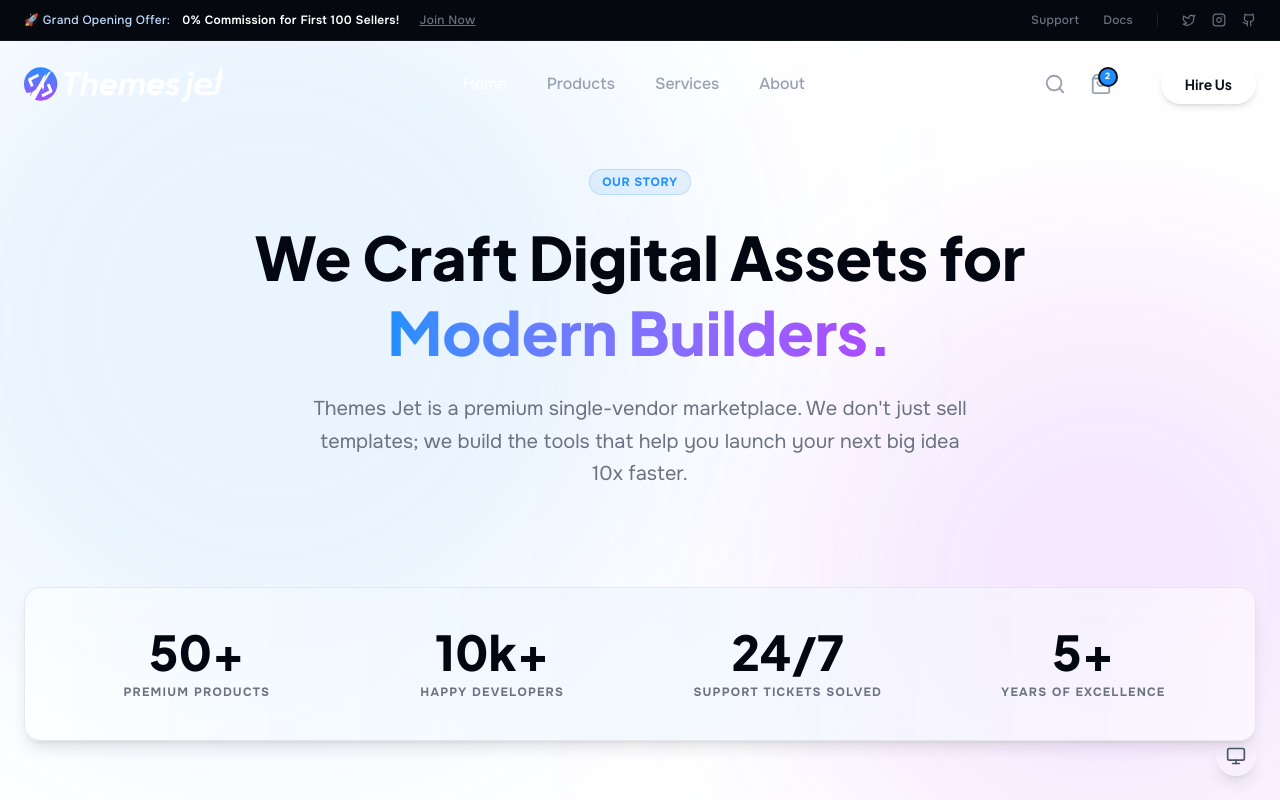
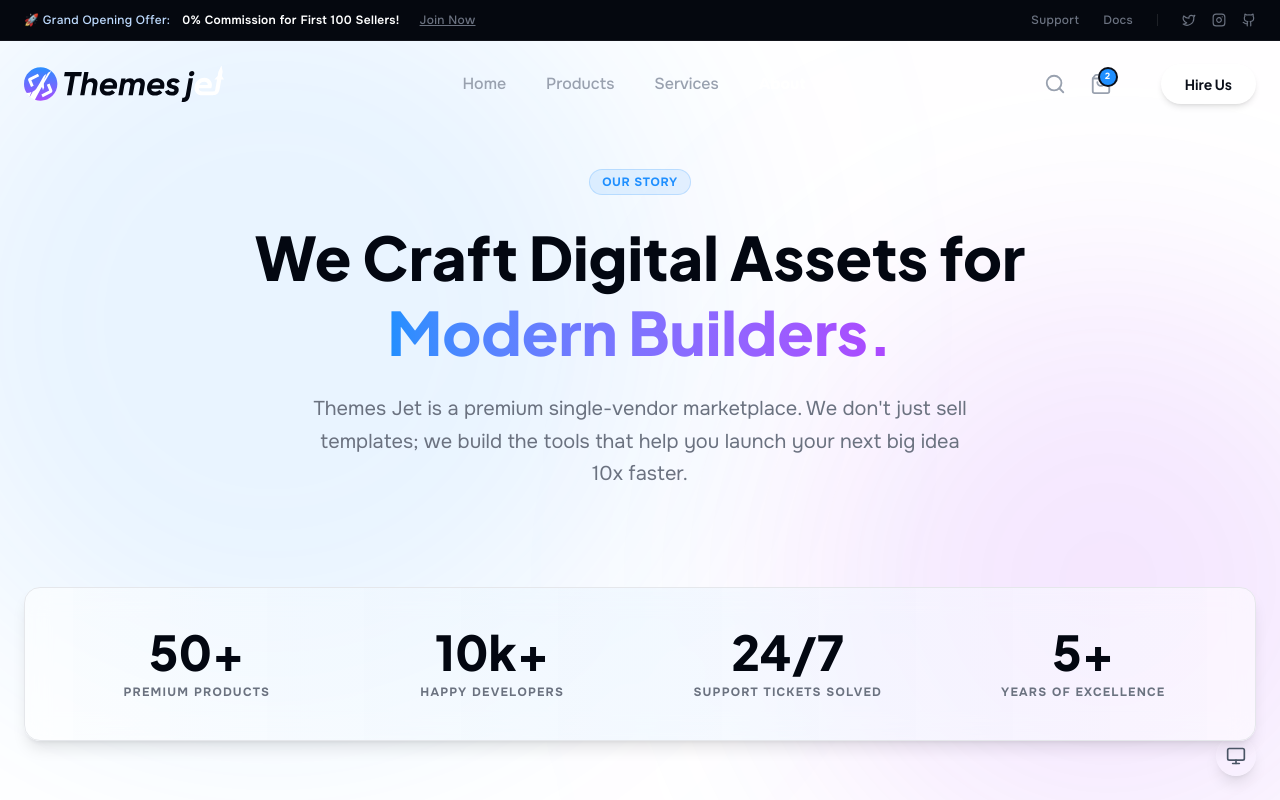
Before and after one commit to imtiaz-cnits/themesjet, a Next.js app: page /about in a window 1280 px wide. Shown: the top 800 px of the page. Built offline with nearby package versions, Linux system fonts and the light colour scheme.

Commit message:
Navbar active state fixed

```diff
--- a/components/layout/Navbar.tsx
+++ b/components/layout/Navbar.tsx
@@ -2,29 +2,28 @@
 
 import Link from "next/link";
 import { useState, useEffect } from "react";
-import { Search, ShoppingBag, Menu, X, ChevronRight } from "lucide-react"; // Added Menu, X, ChevronRight
+import { usePathname } from "next/navigation"; // Added usePathname
+import { Search, ShoppingBag, Menu, X, ChevronRight } from "lucide-react";
 import { useTheme } from "next-themes";
-import { motion, AnimatePresence } from "framer-motion"; // Added Framer Motion
+import { motion, AnimatePresence } from "framer-motion";
 
 export default function Navbar() {
     const [isScrolled, setIsScrolled] = useState(false);
     const { theme } = useTheme();
     const [mounted, setMounted] = useState(false);
+    const pathname = usePathname(); // Get current route
 
     // State for Mobile Menu
     const [isMobileMenuOpen, setIsMobileMenuOpen] = useState(false);
 
-    // Prevent hydration mismatch
     useEffect(() => setMounted(true), []);
 
-    // Handle Scroll
     useEffect(() => {
         const handleScroll = () => setIsScrolled(window.scrollY > 20);
         window.addEventListener("scroll", handleScroll);
         return () => window.removeEventListener("scroll", handleScroll);
     }, []);
 
-    // Lock Body Scroll when Mobile Menu is Open
     useEffect(() => {
         if (isMobileMenuOpen) {
             document.body.style.overflow = "hidden";
@@ -38,33 +37,19 @@
 
     // --- Dynamic Color Variables ---
     const logoTextFill = isLightTransparent ? "#0B0F19" : "white";
-
-    const navLinkClass = isLightTransparent
-        ? "text-gray-600 hover:text-[#0B0F19]"
-        : "text-gray-400 hover:text-white";
-
-    const homeLinkClass = isLightTransparent
-        ? "text-[#0B0F19] font-bold"
-        : "text-white font-medium";
-
-    const iconClass = isLightTransparent
-        ? "text-[#0B0F19] hover:text-primary"
-        : "text-gray-400 hover:text-white";
-
-    const buttonClass = isLightTransparent
-        ? "bg-[#0B0F19] text-white hover:bg-primary"
-        : "bg-white text-[#0B0F19] hover:bg-primary hover:text-white";
+    const iconClass = isLightTransparent ? "text-[#0B0F19] hover:text-primary" : "text-gray-400 hover:text-white";
+    const buttonClass = isLightTransparent ? "bg-[#0B0F19] text-white hover:bg-primary" : "bg-white text-[#0B0F19] hover:bg-primary hover:text-white";
 
     const navbarBgClass = isScrolled
         ? "bg-[#0B0F19]/80 backdrop-blur-xl border-white/10 py-4 top-0"
         : "bg-transparent border-transparent py-6 top-[0px] lg:top-[40px]";
 
-    // Mobile Menu Links Data
+    // Navigation Links Config
     const navLinks = [
         { name: "Home", href: "/" },
         { name: "Products", href: "/products" },
         { name: "Services", href: "/services" },
-        { name: "Community", href: "/about" },
+        { name: "About", href: "/about" },
     ];
 
     if (!mounted) return null;
@@ -82,15 +67,14 @@
                             <path fillRule="evenodd" clipRule="evenodd" d="M424.936 365.21C430.483 378.713 424.822 394.248 411.923 400.917L281.174 468.521L261.211 429.272L378.902 368.42L343.497 282.236L383.915 265.356L424.936 365.21Z" fill="white"/>
                             <path fillRule="evenodd" clipRule="evenodd" d="M64.3169 217.296C58.7696 204.068 64.4312 188.85 77.3301 182.317L208.079 116.093L228.042 154.541L110.351 214.151L145.756 298.576L105.338 315.111L64.3169 217.296Z" fill="white"/>
                             <path d="M262.456 288.361L295.631 257.064L301.845 325.476L285.26 364.865L262.456 288.361Z" fill="white"/>
-
                             <g className="fill-foreground">
-                                <path d="M2218.55 445.637C2167.8 445.637 2134.13 425.237 2117.55 384.439L2175.26 355.581C2181.9 376.81 2198.15 387.424 2224.02 387.424C2245.58 387.424 2257.69 380.956 2260.34 368.02C2261.34 361.054 2257.69 355.415 2249.4 351.103C2241.11 346.791 2230.82 342.811 2218.55 339.162C2206.28 335.514 2194.17 331.201 2182.23 326.226C2170.29 320.919 2160.84 312.295 2153.87 300.354C2146.9 288.413 2144.91 273.652 2147.9 256.072C2152.21 232.853 2163.99 214.942 2183.22 202.337C2202.79 189.401 2224.69 182.933 2248.9 182.933C2270.46 182.933 2289.37 187.577 2305.62 196.864C2321.87 206.152 2333.82 219.088 2341.44 235.673L2283.73 264.53C2277.76 247.946 2264.99 239.653 2245.42 239.653C2226.18 239.653 2215.07 246.785 2212.08 261.048C2210.76 268.677 2214.07 274.647 2222.03 278.959C2230.33 283.271 2240.61 287.086 2252.88 290.403C2265.49 293.72 2277.76 297.866 2289.7 302.841C2301.97 307.485 2311.59 315.778 2318.56 327.719C2325.52 339.328 2327.35 354.42 2324.03 372.995C2319.72 397.209 2307.94 415.452 2288.7 427.725C2269.8 439.666 2246.41 445.637 2218.55 445.637Z" fill={isMobileMenuOpen ? (theme === 'dark' ? "white" : "#0B0F19") : logoTextFill}/>
-                                <path d="M1901.92 219.254C1930.11 195.04 1962.62 182.933 1999.44 182.933C2036.26 182.933 2065.28 195.703 2086.51 221.244C2107.74 246.453 2114.87 277.467 2107.9 314.285C2107.24 321.582 2104.92 330.372 2100.94 340.655H1912.87C1914.19 356.576 1920.33 368.351 1931.28 375.981C1942.22 383.61 1955.99 387.424 1972.57 387.424C1997.45 387.424 2017.85 378.966 2033.77 362.049L2079.05 398.37C2051.18 429.881 2014.03 445.637 1967.6 445.637C1926.47 445.637 1895.12 432.535 1873.56 406.331C1852.33 380.127 1844.87 347.786 1851.17 309.309C1856.81 273.155 1873.73 243.136 1901.92 219.254ZM1921.82 290.403H2048.2C2047.87 273.486 2042.73 261.048 2032.77 253.087C2023.16 244.795 2010.72 240.648 1995.46 240.648C1978.87 240.648 1964.11 244.96 1951.18 253.584C1938.57 262.209 1928.79 274.481 1921.82 290.403Z" fill={isMobileMenuOpen ? (theme === 'dark' ? "white" : "#0B0F19") : logoTextFill}/>
-                                <path d="M1736.43 182.933C1764.63 182.933 1786.02 192.386 1800.62 211.293C1815.54 230.2 1820.35 254.911 1815.05 285.427L1787.68 438.671H1723.5L1749.37 289.905C1752.02 274.979 1750.36 263.37 1744.39 255.077C1738.75 246.785 1729.3 242.638 1716.03 242.638C1688.17 242.638 1669.93 258.394 1661.3 289.905L1635.43 438.671H1571.25L1597.12 289.905C1599.77 274.979 1598.12 263.37 1592.15 255.077C1586.51 246.785 1577.22 242.638 1564.28 242.638C1549.69 242.638 1537.25 247.282 1526.97 256.57C1517.02 265.857 1510.55 279.457 1507.56 297.368L1482.69 438.671H1418.5L1462.29 189.899H1526.47L1521.99 214.776C1541.23 193.547 1565.28 182.933 1594.14 182.933C1624.65 182.933 1645.71 195.372 1657.32 220.249C1677.56 195.372 1703.93 182.933 1736.43 182.933Z" fill={isMobileMenuOpen ? (theme === 'dark' ? "white" : "#0B0F19") : logoTextFill}/>
-                                <path d="M1191.07 219.254C1219.27 195.04 1251.77 182.933 1288.59 182.933C1325.41 182.933 1354.43 195.703 1375.66 221.244C1396.89 246.453 1404.02 277.467 1397.06 314.285C1396.39 321.582 1394.07 330.372 1390.09 340.655H1202.02C1203.35 356.576 1209.48 368.351 1220.43 375.981C1231.37 383.61 1245.14 387.424 1261.72 387.424C1286.6 387.424 1307 378.966 1322.92 362.049L1368.2 398.37C1340.34 429.881 1303.19 445.637 1256.75 445.637C1215.62 445.637 1184.27 432.535 1162.71 406.331C1141.48 380.127 1134.02 347.786 1140.32 309.309C1145.96 273.155 1162.88 243.136 1191.07 219.254ZM1210.97 290.403H1337.35C1337.02 273.486 1331.88 261.048 1321.93 253.087C1312.31 244.795 1299.87 240.648 1284.61 240.648C1268.03 240.648 1253.27 244.96 1240.33 253.584C1227.73 262.209 1217.94 274.481 1210.97 290.403Z" fill={isMobileMenuOpen ? (theme === 'dark' ? "white" : "#0B0F19") : logoTextFill}/>
-                                <path d="M1024.3 182.933C1052.16 182.933 1073.72 192.221 1088.98 210.796C1104.24 229.371 1109.05 254.414 1103.41 285.925L1076.54 438.671H1012.36L1037.73 293.886C1040.72 276.969 1038.4 264.199 1030.77 255.575C1023.47 246.95 1012.36 242.638 997.431 242.638C982.173 242.638 968.739 247.116 957.13 256.072C945.852 265.028 937.891 278.627 933.248 296.871L908.37 438.671H844.187L905.385 90.3896H969.568L947.179 217.264C966.417 194.377 992.124 182.933 1024.3 182.933Z" fill={isMobileMenuOpen ? (theme === 'dark' ? "white" : "#0B0F19") : logoTextFill}/>
-                                <path d="M870.04 90.3906L858.596 156.067H764.56L714.806 438.672H646.145L695.899 156.067H602.361L613.804 90.3906H870.04Z" fill={isMobileMenuOpen ? (theme === 'dark' ? "white" : "#0B0F19") : logoTextFill} />
-                                <path d="M2496.71 88.7301C2505.66 80.7694 2515.61 76.7891 2526.56 76.7891C2537.51 76.7891 2546.13 80.7694 2552.43 88.7301C2559.07 96.6909 2561.55 105.978 2559.9 116.593C2558.24 127.539 2552.93 136.826 2543.97 144.455C2535.02 152.084 2524.9 155.899 2513.62 155.899C2502.68 155.899 2494.05 152.084 2487.75 144.455C2481.45 136.494 2479.13 127.207 2480.79 116.593C2482.44 105.647 2487.75 96.3592 2496.71 88.7301ZM2431.03 439.499L2475.81 185.751H2539.99L2495.21 439.499C2488.58 478.308 2475.15 505.507 2454.91 521.097C2435.01 536.686 2406.49 543.32 2369.34 540.999L2380.28 479.303C2409.47 481.293 2426.39 468.025 2431.03 439.499Z" fill={isMobileMenuOpen ? (theme === 'dark' ? "white" : "#0B0F19") : logoTextFill}/>
+                                <path d="M2218.55 445.637C2167.8 445.637 2134.13 425.237 2117.55 384.439L2175.26 355.581C2181.9 376.81 2198.15 387.424 2224.02 387.424C2245.58 387.424 2257.69 380.956 2260.34 368.02C2261.34 361.054 2257.69 355.415 2249.4 351.103C2241.11 346.791 2230.82 342.811 2218.55 339.162C2206.28 335.514 2194.17 331.201 2182.23 326.226C2170.29 320.919 2160.84 312.295 2153.87 300.354C2146.9 288.413 2144.91 273.652 2147.9 256.072C2152.21 232.853 2163.99 214.942 2183.22 202.337C2202.79 189.401 2224.69 182.933 2248.9 182.933C2270.46 182.933 2289.37 187.577 2305.62 196.864C2321.87 206.152 2333.82 219.088 2341.44 235.673L2283.73 264.53C2277.76 247.946 2264.99 239.653 2245.42 239.653C2226.18 239.653 2215.07 246.785 2212.08 261.048C2210.76 268.677 2214.07 274.647 2222.03 278.959C2230.33 283.271 2240.61 287.086 2252.88 290.403C2265.49 293.72 2277.76 297.866 2289.7 302.841C2301.97 307.485 2311.59 315.778 2318.56 327.719C2325.52 339.328 2327.35 354.42 2324.03 372.995C2319.72 397.209 2307.94 415.452 2288.7 427.725C2269.8 439.666 2246.41 445.637 2218.55 445.637Z"/>
+                                <path d="M1901.92 219.254C1930.11 195.04 1962.62 182.933 1999.44 182.933C2036.26 182.933 2065.28 195.703 2086.51 221.244C2107.74 246.453 2114.87 277.467 2107.9 314.285C2107.24 321.582 2104.92 330.372 2100.94 340.655H1912.87C1914.19 356.576 1920.33 368.351 1931.28 375.981C1942.22 383.61 1955.99 387.424 1972.57 387.424C1997.45 387.424 2017.85 378.966 2033.77 362.049L2079.05 398.37C2051.18 429.881 2014.03 445.637 1967.6 445.637C1926.47 445.637 1895.12 432.535 1873.56 406.331C1852.33 380.127 1844.87 347.786 1851.17 309.309C1856.81 273.155 1873.73 243.136 1901.92 219.254ZM1921.82 290.403H2048.2C2047.87 273.486 2042.73 261.048 2032.77 253.087C2023.16 244.795 2010.72 240.648 1995.46 240.648C1978.87 240.648 1964.11 244.96 1951.18 253.584C1938.57 262.209 1928.79 274.481 1921.82 290.403Z"/>
+                                <path d="M1736.43 182.933C1764.63 182.933 1786.02 192.386 1800.62 211.293C1815.54 230.2 1820.35 254.911 1815.05 285.427L1787.68 438.671H1723.5L1749.37 289.905C1752.02 274.979 1750.36 263.37 1744.39 255.077C1738.75 246.785 1729.3 242.638 1716.03 242.638C1688.17 242.638 1669.93 258.394 1661.3 289.905L1635.43 438.671H1571.25L1597.12 289.905C1599.77 274.979 1598.12 263.37 1592.15 255.077C1586.51 246.785 1577.22 242.638 1564.28 242.638C1549.69 242.638 1537.25 247.282 1526.97 256.57C1517.02 265.857 1510.55 279.457 1507.56 297.368L1482.69 438.671H1418.5L1462.29 189.899H1526.47L1521.99 214.776C1541.23 193.547 1565.28 182.933 1594.14 182.933C1624.65 182.933 1645.71 195.372 1657.32 220.249C1677.56 195.372 1703.93 182.933 1736.43 182.933Z"/>
+                                <path d="M1191.07 219.254C1219.27 195.04 1251.77 182.933 1288.59 182.933C1325.41 182.933 1354.43 195.703 1375.66 221.244C1396.89 246.453 1404.02 277.467 1397.06 314.285C1396.39 321.582 1394.07 330.372 1390.09 340.655H1202.02C1203.35 356.576 1209.48 368.351 1220.43 375.981C1231.37 383.61 1245.14 387.424 1261.72 387.424C1286.6 387.424 1307 378.966 1322.92 362.049L1368.2 398.37C1340.34 429.881 1303.19 445.637 1256.75 445.637C1215.62 445.637 1184.27 432.535 1162.71 406.331C1141.48 380.127 1134.02 347.786 1140.32 309.309C1145.96 273.155 1162.88 243.136 1191.07 219.254ZM1210.97 290.403H1337.35C1337.02 273.486 1331.88 261.048 1321.93 253.087C1312.31 244.795 1299.87 240.648 1284.61 240.648C1268.03 240.648 1253.27 244.96 1240.33 253.584C1227.73 262.209 1217.94 274.481 1210.97 290.403Z"/>
+                                <path d="M1024.3 182.933C1052.16 182.933 1073.72 192.221 1088.98 210.796C1104.24 229.371 1109.05 254.414 1103.41 285.925L1076.54 438.671H1012.36L1037.73 293.886C1040.72 276.969 1038.4 264.199 1030.77 255.575C1023.47 246.95 1012.36 242.638 997.431 242.638C982.173 242.638 968.739 247.116 957.13 256.072C945.852 265.028 937.891 278.627 933.248 296.871L908.37 438.671H844.187L905.385 90.3896H969.568L947.179 217.264C966.417 194.377 992.124 182.933 1024.3 182.933Z"/>
+                                <path d="M870.04 90.3906L858.596 156.067H764.56L714.806 438.672H646.145L695.899 156.067H602.361L613.804 90.3906H870.04Z"/>
+                                <path d="M2496.71 88.7301C2505.66 80.7694 2515.61 76.7891 2526.56 76.7891C2537.51 76.7891 2546.13 80.7694 2552.43 88.7301C2559.07 96.6909 2561.55 105.978 2559.9 116.593C2558.24 127.539 2552.93 136.826 2543.97 144.455C2535.02 152.084 2524.9 155.899 2513.62 155.899C2502.68 155.899 2494.05 152.084 2487.75 144.455C2481.45 136.494 2479.13 127.207 2480.79 116.593C2482.44 105.647 2487.75 96.3592 2496.71 88.7301ZM2431.03 439.499L2475.81 185.751H2539.99L2495.21 439.499C2488.58 478.308 2475.15 505.507 2454.91 521.097C2435.01 536.686 2406.49 543.32 2369.34 540.999L2380.28 479.303C2409.47 481.293 2426.39 468.025 2431.03 439.499Z"/>
                                 <path d="M2963.11 2.33496C2964.87 -1.27508 2970.22 -0.532666 2970.92 3.41895L2985.93 87.4043L2974.67 151.234L3006 204.409H2965.28L2941.15 341.152C2934.52 379.96 2921.09 407.159 2900.85 422.749C2885.36 434.884 2862.23 440.285 2838.08 441.106V441.491H2681.13C2640 441.491 2608.66 428.389 2587.1 402.186C2565.87 375.982 2558.41 343.641 2564.71 305.164C2570.35 269.009 2587.26 238.991 2615.46 215.108C2643.65 190.895 2676.16 178.787 2712.98 178.787C2749.79 178.787 2778.82 191.558 2800.05 217.099C2821.28 242.308 2828.41 273.321 2821.44 310.14C2820.78 317.437 2818.46 326.227 2814.48 336.509H2626.4C2627.73 352.43 2633.87 364.206 2644.81 371.835C2655.76 379.464 2669.52 383.278 2686.11 383.278C2710.52 383.278 2689.1 382.72 2829.79 382.699L2829.79 382.697C2873.32 382.697 2872.33 369.678 2876.97 341.152L2901.14 204.175H2860.88L2910.66 150.242L2921.75 87.4043L2963.11 2.33496ZM2709 236.503C2692.41 236.503 2677.65 240.815 2664.71 249.438C2652.11 258.062 2642.32 270.336 2635.36 286.257H2761.74C2761.4 269.341 2756.26 256.902 2746.31 248.941C2736.69 240.649 2724.25 236.503 2709 236.503Z" fill={isMobileMenuOpen ? (theme === 'dark' ? "white" : "#0B0F19") : logoTextFill}/>
                             </g>
                             <defs>
@@ -104,10 +88,30 @@
 
                     {/* Desktop Menu */}
                     <div className="hidden lg:flex items-center gap-10 text-base font-medium font-body transition-colors duration-300">
-                        <Link href="/" className={`${homeLinkClass} transition-colors`}>Home</Link>
-                        <Link href="/products" className={`${navLinkClass} transition-colors`}>Products</Link>
-                        <Link href="/services" className={`${navLinkClass} transition-colors`}>Services</Link>
-                        <Link href="/about" className={`${navLinkClass} transition-colors`}>About</Link>
+                        {navLinks.map((link) => {
+                            const isActive = pathname === link.href;
+
+                            // 1. ACTIVE STATE STYLES
+                            // Use 'text-primary' if you want a brand color highlight, or 'text-white' if you want high contrast against dark bg
+                            const activeClass = isLightTransparent
+                                ? "text-primary font-extrabold" // Light Mode Transparent: Primary Color
+                                : "text-white font-extrabold";  // Dark Mode / Default: White
+
+                            // 2. INACTIVE STATE STYLES
+                            const inactiveClass = isLightTransparent
+                                ? "text-gray-600 hover:text-[#0B0F19]"
+                                : "text-gray-400 hover:text-white";
+
+                            return (
+                                <Link
+                                    key={link.name}
+                                    href={link.href}
+                                    className={`${isActive ? activeClass : inactiveClass} transition-colors`}
+                                >
+                                    {link.name}
+                                </Link>
+                            );
+                        })}
                     </div>
 
                     {/* Right Actions */}
@@ -157,7 +161,9 @@
                         <div className="absolute bottom-0 left-0 w-[300px] h-[300px] bg-purple-500/20 rounded-full blur-[100px] -z-10" />
 
                         <div className="flex flex-col gap-2 mt-8">
-                            {navLinks.map((link, index) => (
+                            {navLinks.map((link, index) => {
+                                const isActive = pathname === link.href;
+                                return (
                                     <motion.div
                                         key={link.name}
                                         initial={{ opacity: 0, x: -20 }}
@@ -167,13 +173,17 @@
                                         <Link
                                             href={link.href}
                                             onClick={() => setIsMobileMenuOpen(false)}
-                                        className="group flex items-center justify-between py-5 border-b border-border text-2xl font-bold font-heading text-foreground hover:text-primary transition-colors"
+                                            className={`
+                                                group flex items-center justify-between py-5 border-b border-border text-2xl font-bold font-heading transition-colors
+                                                ${isActive ? 'text-primary' : 'text-foreground hover:text-primary'}
+                                            `}
                                         >
                                             {link.name}
-                                        <ChevronRight className="w-6 h-6 opacity-0 group-hover:opacity-100 -translate-x-2 group-hover:translate-x-0 transition-all text-primary" />
+                                            <ChevronRight className={`w-6 h-6 transition-all ${isActive ? 'text-primary translate-x-0 opacity-100' : 'opacity-0 -translate-x-2 group-hover:opacity-100 group-hover:translate-x-0'}`} />
                                         </Link>
                                     </motion.div>
-                            ))}
+                                );
+                            })}
                         </div>
 
                         {/* Mobile Actions Footer */}
```
Lines whose indentation alone changed are shown as unchanged.
